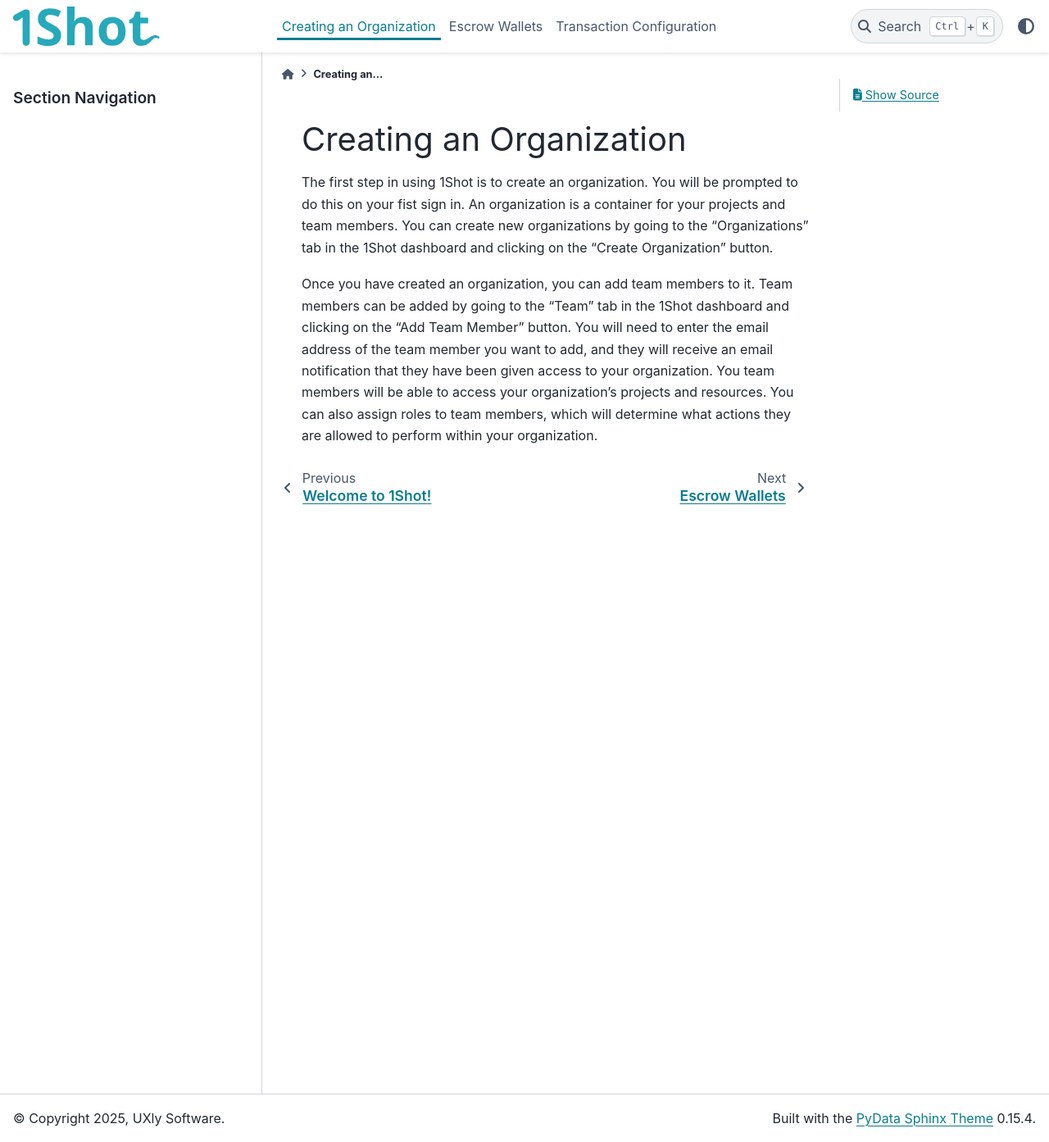
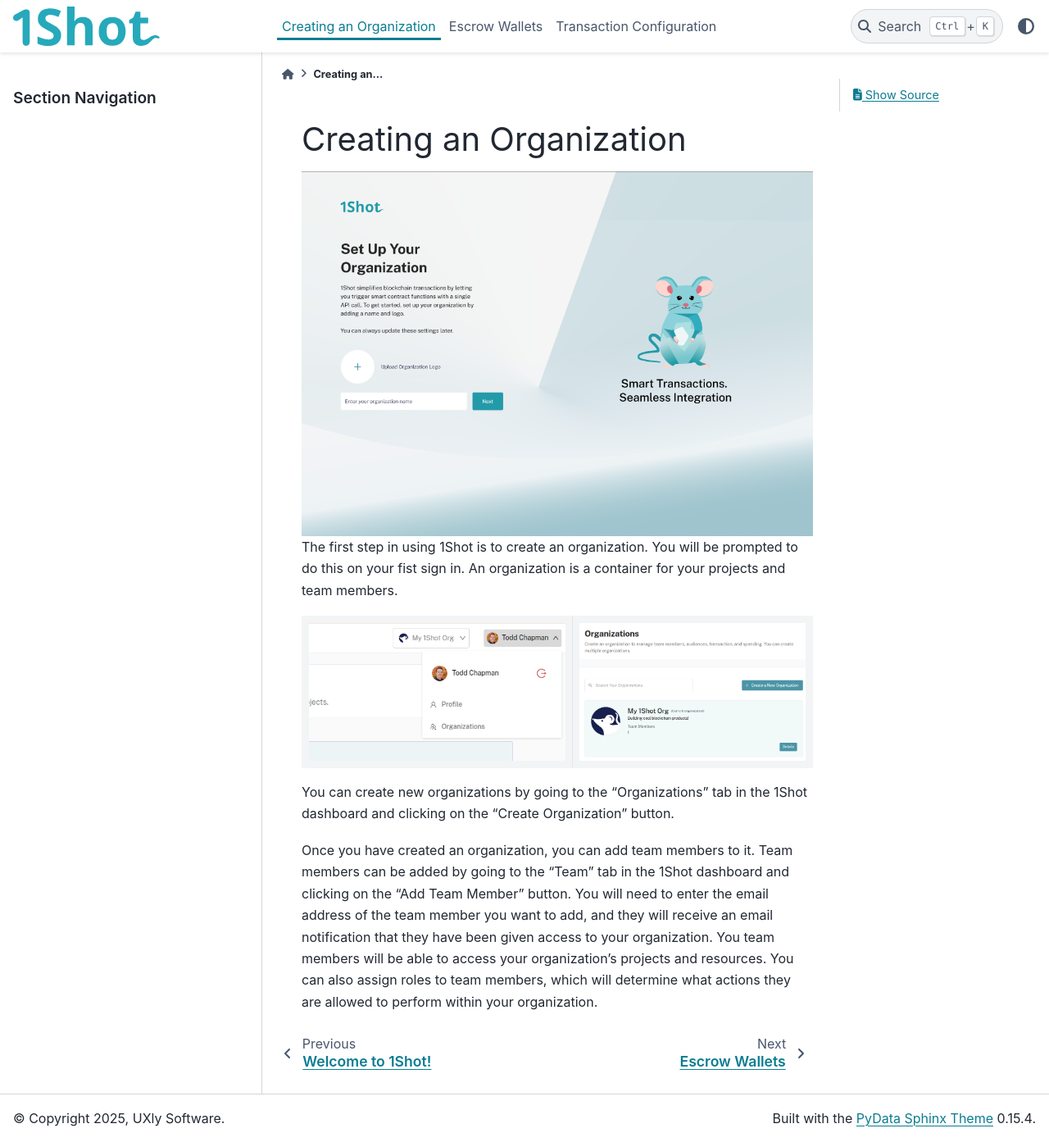
Before and after one commit to UXlySoftware/1shot-documentation, a Sphinx documentation site: the page built from source/org-creation.rst, in a window 1280 px wide and 1393 px high. Shown: the whole window at 82% size. Built offline with Sphinx 7.4.7 and the PyData theme 0.15.4, drawn with Linux system fonts in a browser that asks for light colours; pages that are not in the unit, such as notebooks, are missing from menus.

Commit message:
new images

```diff
--- a/source/index.rst
+++ b/source/index.rst
@@ -2,6 +2,9 @@
    sphinx-quickstart on Wed Feb 12 19:54:45 2025.
    You can adapt this file completely to your liking, but it should at least
    contain the root `toctree` directive.
+.. image:: ./_static/banner.png
+   :alt: 1Shot
+   :align: center
 
 Welcome to 1Shot!
 =================================
--- a/source/org-creation.rst
+++ b/source/org-creation.rst
@@ -1,7 +1,25 @@
 Creating an Organization
 ========================
 
+.. image:: ./_static/org-creation/signup.png
+   :alt: Sign up
+   :align: center
+
 The first step in using 1Shot is to create an organization. You will be prompted to do this on your fist sign in. An organization is a container for your projects and team members.
+
+
+
+
+.. list-table::
+   :widths: 53 47
+   :header-rows: 0
+
+   * - .. image:: ./_static/org-creation/profile-icon.png
+         :alt: Sign up
+         :align: center
+     - .. image:: ./_static/org-creation/orgs-page.png
+         :alt: Sign up
+         :align: center
 You can create new organizations by going to the "Organizations" tab in the 1Shot dashboard and clicking on the "Create Organization" button.
 
 Once you have created an organization, you can add team members to it. Team members can be added by going to the "Team" tab in the 1Shot dashboard and clicking on the "Add Team Member"
```
Also changed, not shown: other parts of source/index.rst (+0 -1 lines), source/_static/1ShotLogo.png (added), source/_static/banner.png (added), source/_static/org-creation/orgs-page.png (added), source/_static/org-creation/profile-icon.png (added), source/_static/org-creation/signup.png (added).
